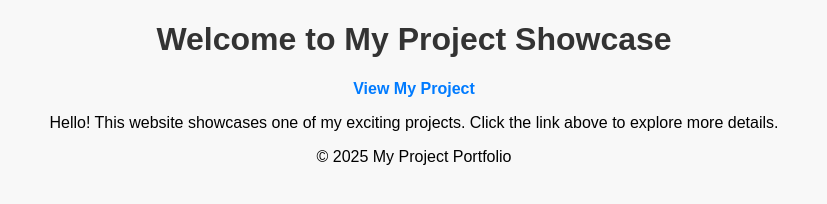
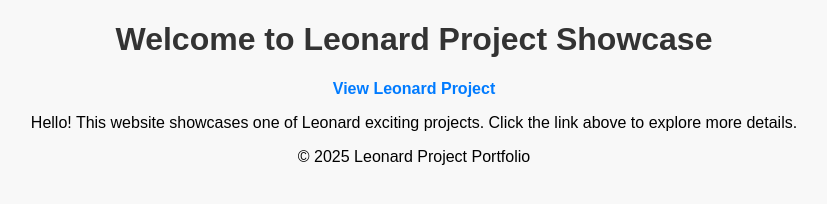
Before and after one commit to Anderpros/APCV_310_-AC-_hw4, a plain HTML site: page index.html in a window 1280 px wide. Shown: the whole page, without its empty margins (226-1053 px from the left). Drawn offline with Linux system fonts and the light colour scheme.

Commit message:
Add files via upload

```diff
--- a/index.html
+++ b/index.html
@@ -3,27 +3,27 @@
   <head>
     <meta charset="UTF-8">
     <meta name="viewport" content="width=device-width, initial-scale=1.0">
-    <title>Welcome to My Project Page</title>
+    <title>Welcome to Leonard Project Page</title>
     <link rel="stylesheet" href="index.css">
   </head>
 
   <body>
     <header>
-      <h1>Welcome to My Project Showcase</h1>
+      <h1>Welcome to Leonard Project Showcase</h1>
     </header>
 
     <nav>
       <ul>
-        <li><a href="project1.html">View My Project</a></li>
+        <li><a href="project1.html">View Leonard Project</a></li>
       </ul>
     </nav>
 
     <section>
-      <p>Hello! This website showcases one of my exciting projects. Click the link above to explore more details.</p>
+      <p>Hello! This website showcases one of Leonard exciting projects. Click the link above to explore more details.</p>
     </section>
 
     <footer>
-      <p>© 2025 My Project Portfolio</p>
+      <p>© 2025 Leonard Project Portfolio</p>
     </footer>
   </body>
 </html>
```
